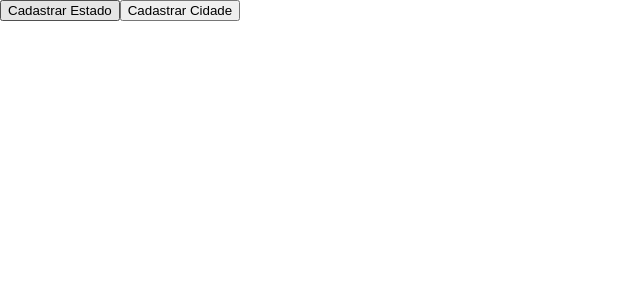
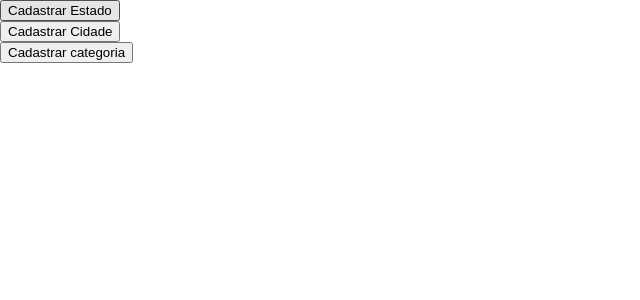
Before and after one commit to CesarSturmer/service, a Next.js app: page /admin in a window 1280 px wide. Shown: the top 300 px of the page, without its empty margins (0-640 px from the left). Built offline with nearby package versions, Linux system fonts and the light colour scheme.

Commit message:
registering category on backend

```diff
--- a/pages/admin.js
+++ b/pages/admin.js
@@ -1,7 +1,14 @@
 import {useState} from 'react'
+import styled from 'styled-components'
 import {TextField} from '@material-ui/core'
 import api from './api'
 import SubmitButton from '../src/components/SubmitButton'
+
+const ButtonsContainer = styled.div`
+    display: flex;
+    flex-direction: column;
+    align-items: flex-start;
+`
 
 function Admin() {
     const [form, setForm] = useState(0)
@@ -9,6 +16,7 @@ function Admin() {
     const [state, setState] = useState('')
     const [city, setCity] = useState('')
     const [stateId, setStateId] = useState('')
+    const [category, setCategory] = useState('')
 
     const getStates = async () => {
         await api.get('estados')
@@ -42,14 +50,30 @@ function Admin() {
         .catch(() => alert('Falha ao cadastrar cidade!'))
     }
 
+    const postCategory = async (e) => {
+        e.preventDefault()
+        await api.post('categorias', {
+            categoria: category
+        })
+        .then(() => {
+            alert('categoria cadastrada com sucesso!!')
+            setForm(0)
+        })
+        .catch(() => alert('Falha ao cadastrar categoria'))
+    }
+
     return (
         <>
+            <ButtonsContainer>
                 <button onClick={() => setForm(1)}>Cadastrar Estado</button>
                 <button onClick={() => {
                     getStates()
                     setForm(2)
                 }}>Cadastrar Cidade</button>
-            {form === 1 &&
+                <button onClick={() => setForm(3)}>Cadastrar categoria</button>
+            </ButtonsContainer>
+            {
+                form === 1 &&
                 <form onSubmit={postState}>
                     <TextField
                         value={state}
@@ -62,9 +86,11 @@ function Admin() {
                         fullWidth
                     />
                     <SubmitButton type='submit'>Cadastrar Estado</SubmitButton>
-            </form>}
+                </form>
+            }
 
-            {form === 2 &&
+            {
+                form === 2 &&
                 <form onSubmit={postCity}>
                     <select onChange={(e) => setStateId(e.target.value)}>
                         <option>Selecione um estado</option>
@@ -83,7 +109,24 @@ function Admin() {
                         fullWidth
                     />
                     <SubmitButton type='submit'>Cadastrar Cidade</SubmitButton>
-            </form>}
+                </form>
+            }
+            {
+                form === 3 &&
+                <form onSubmit={postCategory}>
+                    <TextField
+                        value={category}
+                        onChange={(e) => setCategory(e.target.value)}
+                        label='Categoria'
+                        variant='outlined'
+                        size='small'
+                        type='text'
+                        margin='normal'
+                        fullWidth
+                    />
+                    <SubmitButton type='submit'>Cadastrar Categoria</SubmitButton>
+                </form>
+            }
         </>
     )
 }
```
Lines whose indentation alone changed are shown as unchanged.
